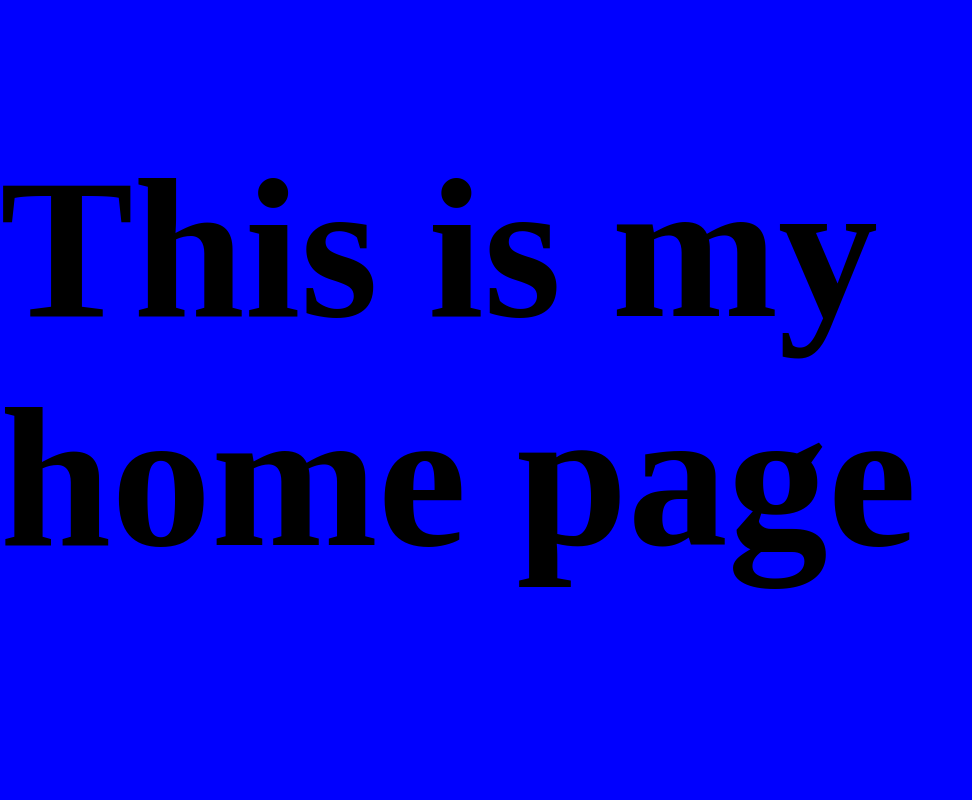
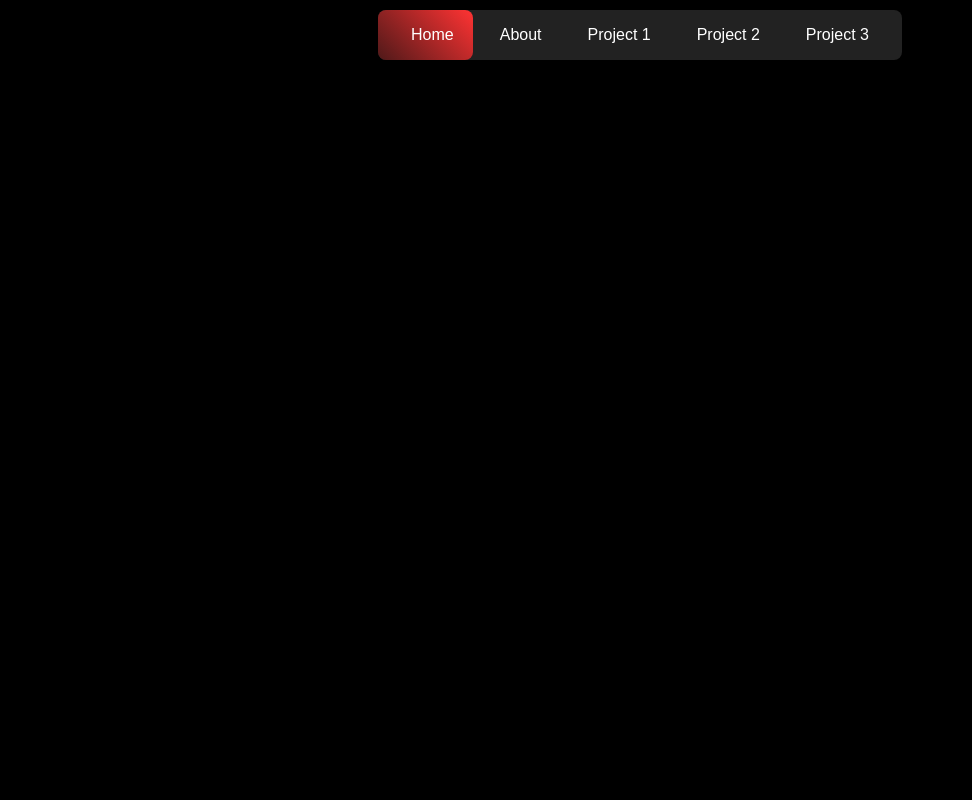
Before and after one commit to aschwir/portfolio, a Django app: page / in a window 1280 px wide. Shown: the whole page, without its empty margins (0-972 px from the left). Run offline with Django 5.2, Linux system fonts and the light colour scheme.

Commit message:
added nav bar

```diff
--- a/portfolio/static/portfolio/style.css
+++ b/portfolio/static/portfolio/style.css
@@ -1,7 +1,77 @@
-html, body{
+*{
     margin: 0;
     padding: 0;
-    border: 0;
-    font-size: 100px;
-    background-color: blue;
+   box-sizing: border-box;
+   font-family: 'Poppins', sans-serif;
+
 }
+
+body{
+    display: flex;
+    justify-content: center;
+    align-items: center;
+    min-height: 100vh;
+    background: #000;
+}
+
+.nav-container{
+    position: fixed;
+    top: 0;
+    width: 100%;
+
+
+}
+
+nav{
+    position: relative;
+    width: 524px;
+    height:50px;
+    background: #222;
+    border-radius: 8px;
+    display: flex;
+    justify-content: center;
+    align-items: center;
+    margin: auto;
+    margin-top: 10px;
+}
+
+nav a {
+    position: relative;
+    display: inline-block;
+    font-size: 1em;
+    font-weight: 500;
+    color: #fff;
+    text-decoration: none;
+    padding: 0 23px;
+    z-index: 1;
+}
+
+nav span{
+    position: absolute;
+    top: 0;
+    left: 0;
+    width: 95px;
+    height: 100%;
+    background: linear-gradient(45deg, #4f1919, #ff3333);
+    border-radius: 8px;
+    transition:  .5s;
+}
+
+nav a:nth-child(1):hover~span{
+    left:0;
+}
+nav a:nth-child(2):hover~span {
+    left: 95px;
+}
+nav a:nth-child(3):hover~span {
+    left: 189px;
+   width: 110px;
+}
+nav a:nth-child(4):hover~span {
+    left: 289px;
+    width: 115px;
+}
+nav a:nth-child(5):hover~span {
+    left: 413px;
+    width: 110px;
+}
--- a/portfolio/templates/portfolio/_base.html
+++ b/portfolio/templates/portfolio/_base.html
@@ -4,10 +4,21 @@
   <head>
     <meta charset="UTF-8" />
     <meta name="viewport" content="width=device-width, initial-scale=1.0" />
-    <link rel="stylesheet"  href="{% static 'portfolio/style.css' %}" />
+    <link rel="stylesheet" href="{% static 'portfolio/style.css' %}" />
     <title>Portfolio</title>
   </head>
   <body>
+   <div class='nav-container'>
+    <nav>
+      <a href="#">Home</a>
+      <a href="#">About</a>
+      <a href="#">Project 1</a>
+      <a href="#">Project 2</a>
+      <a href="#">Project 3</a>
+      <span></span>
+    </nav>
+    </div>
+
     {% block content %} {% endblock %}
   </body>
 </html>
--- a/portfolio/templates/portfolio/home.html
+++ b/portfolio/templates/portfolio/home.html
@@ -1,5 +1,5 @@
 {% extends "portfolio/_base.html" %}
 
  {% block content %}
-<h1>This is my home page</h1>
+
 {% endblock  %}
```
